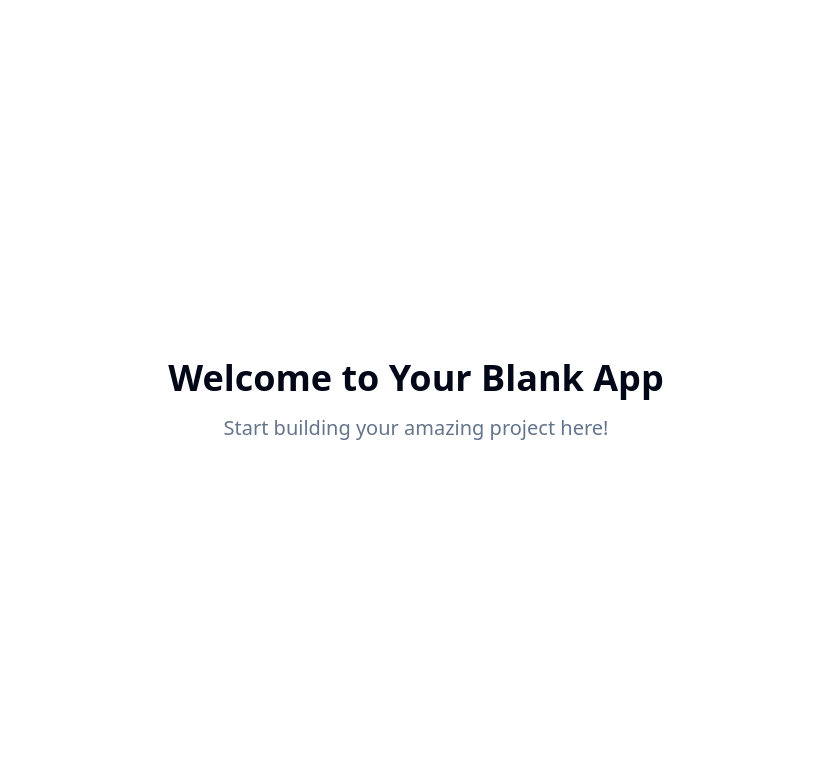
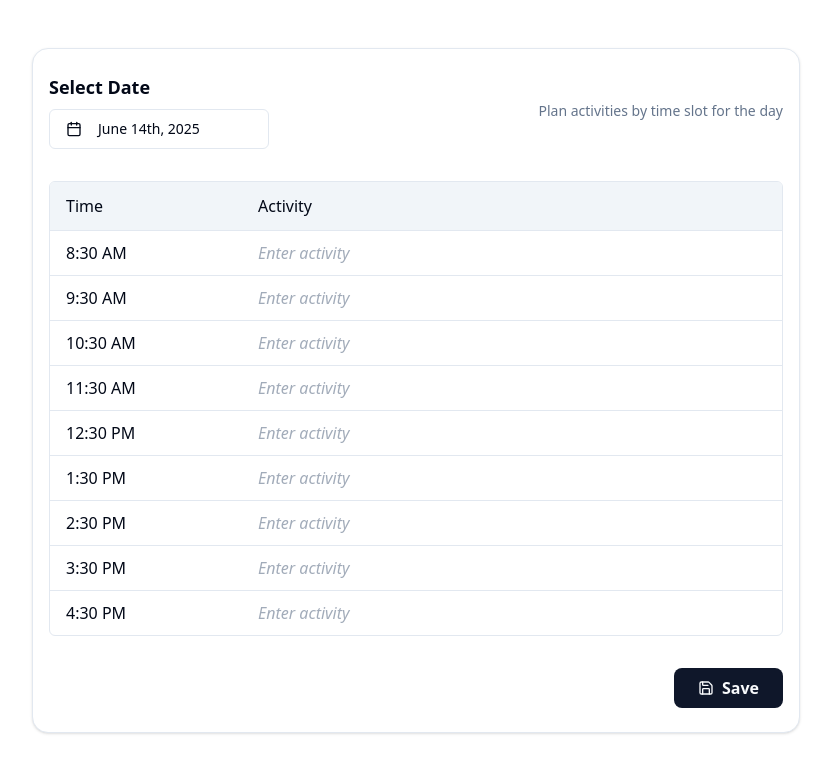
Before and after one commit to prudhvicharan06/mentor-time-scribe, a React (Vite) app: page / in a window 1280 px wide. Shown: the top 772 px of the page, without its empty margins (224-1055 px from the left). Built offline with nearby package versions, Linux system fonts and the light colour scheme.

Commit message:
feat: Implement MentorWorkflow component

```diff
--- /dev/null
+++ b/src/components/MentorWorkflow.tsx
@@ -0,0 +1,186 @@
+
+import * as React from "react";
+import { format } from "date-fns";
+import { CalendarIcon, Save } from "lucide-react";
+import { cn } from "@/lib/utils";
+import { Calendar } from "@/components/ui/calendar";
+import { Button } from "@/components/ui/button";
+import { Popover, PopoverContent, PopoverTrigger } from "@/components/ui/popover";
+import { toast } from "@/hooks/use-toast";
+
+// Helper: generate time slots given start/end/interval in minutes
+function generateDefaultTimeSlots() {
+  const slots: { time: string; activity: string }[] = [];
+  const startMinutes = 8 * 60 + 30; // 8:30
+  const endMinutes = 16 * 60 + 30; // 16:30
+  for (let min = startMinutes; min <= endMinutes; min += 60) {
+    const hour = Math.floor(min / 60);
+    const minute = min % 60;
+    const ampm = hour < 12 ? "AM" : "PM";
+    const displayHour = ((hour + 11) % 12) + 1;
+    slots.push({
+      time: `${displayHour}:${minute.toString().padStart(2, "0")} ${ampm}`,
+      activity: "",
+    });
+  }
+  return slots;
+}
+
+export default function MentorWorkflow() {
+  const [date, setDate] = React.useState<Date>(new Date());
+  const [entries, setEntries] = React.useState<{ time: string; activity: string }[]>(generateDefaultTimeSlots);
+
+  // Inline edit state
+  const [editRow, setEditRow] = React.useState<number | null>(null);
+  const [editField, setEditField] = React.useState<"time" | "activity" | null>(null);
+
+  // Handle cell changes: update entries array by index
+  const handleCellChange = (idx: number, field: "time" | "activity", value: string) => {
+    setEntries((old) => {
+      const updated = old.map((entry, i) => (i === idx ? { ...entry, [field]: value } : entry));
+      return updated;
+    });
+  };
+
+  // Save: show toast with result (could be replaced by API call)
+  const handleSave = () => {
+    // Data to save: date + entries
+    toast({
+      title: "Workflow Saved",
+      description: (
+        <pre className="mt-2 bg-muted p-2 rounded text-left whitespace-pre-wrap text-xs">
+          {JSON.stringify({ date: format(date, "yyyy-MM-dd"), entries }, null, 2)}
+        </pre>
+      ),
+    });
+  };
+
+  return (
+    <div className="w-full max-w-3xl mx-auto mt-12 mb-12 px-4 py-6 bg-card rounded-2xl shadow border">
+      {/* Date Picker */}
+      <div className="flex flex-col md:flex-row md:items-center md:justify-between gap-4 mb-8">
+        <div>
+          <label className="block font-semibold mb-2 text-lg">Select Date</label>
+          <Popover>
+            <PopoverTrigger asChild>
+              <Button
+                variant={"outline"}
+                className={cn(
+                  "min-w-[220px] justify-start text-left font-normal",
+                  !date && "text-muted-foreground"
+                )}
+              >
+                <CalendarIcon className="mr-2 h-4 w-4" />
+                {date ? format(date, "PPP") : <span>Pick a date</span>}
+              </Button>
+            </PopoverTrigger>
+            <PopoverContent className="w-auto p-0" align="start" alignOffset={-8}>
+              <Calendar
+                mode="single"
+                selected={date}
+                onSelect={(newDate) => {
+                  if (newDate) setDate(newDate);
+                }}
+                initialFocus
+                className={cn("p-3 pointer-events-auto")}
+              />
+            </PopoverContent>
+          </Popover>
+        </div>
+        <span className="text-sm text-muted-foreground mt-1 md:mt-0">Plan activities by time slot for the day</span>
+      </div>
+
+      {/* Editable Table */}
+      <div className="overflow-x-auto rounded-md border bg-background">
+        <table className="min-w-full bg-transparent">
+          <thead>
+            <tr>
+              <th className="py-3 px-4 bg-muted text-left font-medium text-base border-b w-32 md:w-48">Time</th>
+              <th className="py-3 px-4 bg-muted text-left font-medium text-base border-b">Activity</th>
+            </tr>
+          </thead>
+          <tbody>
+            {entries.map((entry, idx) => (
+              <tr
+                key={idx}
+                className={cn(
+                  "group border-b last:border-b-0 text-base hover:bg-accent transition-colors"
+                )}
+              >
+                {/* Editable Time */}
+                <td
+                  className={cn(
+                    "py-2.5 px-4 align-middle",
+                    editRow === idx && editField === "time" && "bg-secondary"
+                  )}
+                  onClick={() => {
+                    setEditRow(idx);
+                    setEditField("time");
+                  }}
+                >
+                  {editRow === idx && editField === "time" ? (
+                    <input
+                      className="w-28 md:w-36 px-2 py-1 rounded outline-none border focus:border-primary bg-background"
+                      value={entry.time}
+                      autoFocus
+                      onBlur={() => { setEditRow(null); setEditField(null); }}
+                      onChange={e => handleCellChange(idx, "time", e.target.value)}
+                      onKeyDown={e => {
+                        if (e.key === "Enter" || e.key === "Tab") {
+                          setEditRow(null); setEditField(null);
+                        }
+                      }}
+                    />
+                  ) : (
+                    <span className="cursor-pointer">{entry.time}</span>
+                  )}
+                </td>
+                {/* Editable Activity */}
+                <td
+                  className={cn(
+                    "py-2.5 px-4 align-middle",
+                    editRow === idx && editField === "activity" && "bg-secondary"
+                  )}
+                  onClick={() => {
+                    setEditRow(idx);
+                    setEditField("activity");
+                  }}
+                >
+                  {editRow === idx && editField === "activity" ? (
+                    <input
+                      className="w-full max-w-xs px-2 py-1 rounded outline-none border focus:border-primary bg-background"
+                      value={entry.activity}
+                      autoFocus
+                      onBlur={() => { setEditRow(null); setEditField(null); }}
+                      onChange={e => handleCellChange(idx, "activity", e.target.value)}
+                      onKeyDown={e => {
+                        if (e.key === "Enter" || e.key === "Tab") {
+                          setEditRow(null); setEditField(null);
+                        }
+                      }}
+                    />
+                  ) : (
+                    <span className="cursor-pointer text-muted-foreground">
+                      {entry.activity || <span className="opacity-60 italic">Enter activity</span>}
+                    </span>
+                  )}
+                </td>
+              </tr>
+            ))}
+          </tbody>
+        </table>
+      </div>
+
+      {/* Save Action Bar */}
+      <div className="flex justify-end mt-8">
+        <Button
+          onClick={handleSave}
+          className="flex gap-1 items-center px-6 py-2 rounded-lg text-base font-semibold"
+        >
+          <Save size={18} className="mr-1" />
+          Save
+        </Button>
+      </div>
+    </div>
+  );
+}
--- a/src/pages/Index.tsx
+++ b/src/pages/Index.tsx
@@ -1,12 +1,12 @@
-// Update this page (the content is just a fallback if you fail to update the page)
+
+// Render the new MentorWorkflow component as the main content
+
+import MentorWorkflow from "@/components/MentorWorkflow";
 
 const Index = () => {
   return (
-    <div className="min-h-screen flex items-center justify-center bg-background">
-      <div className="text-center">
-        <h1 className="text-4xl font-bold mb-4">Welcome to Your Blank App</h1>
-        <p className="text-xl text-muted-foreground">Start building your amazing project here!</p>
-      </div>
+    <div className="min-h-screen w-full bg-background flex items-start justify-center">
+      <MentorWorkflow />
     </div>
   );
 };
```
